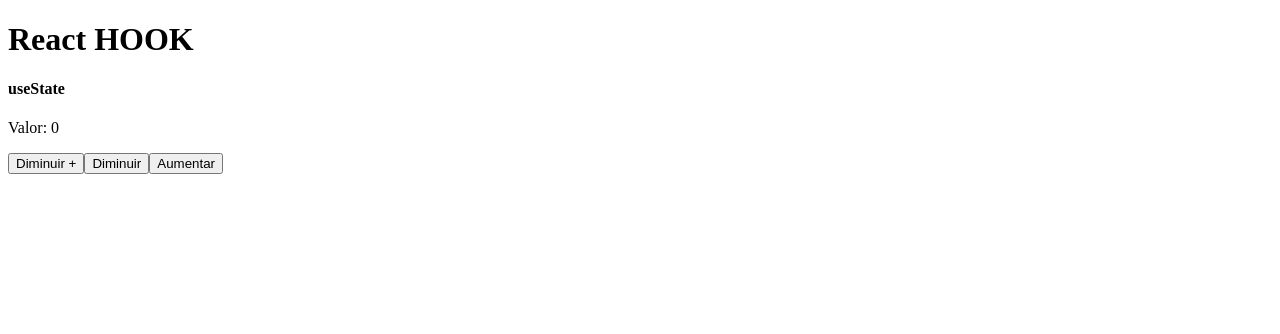
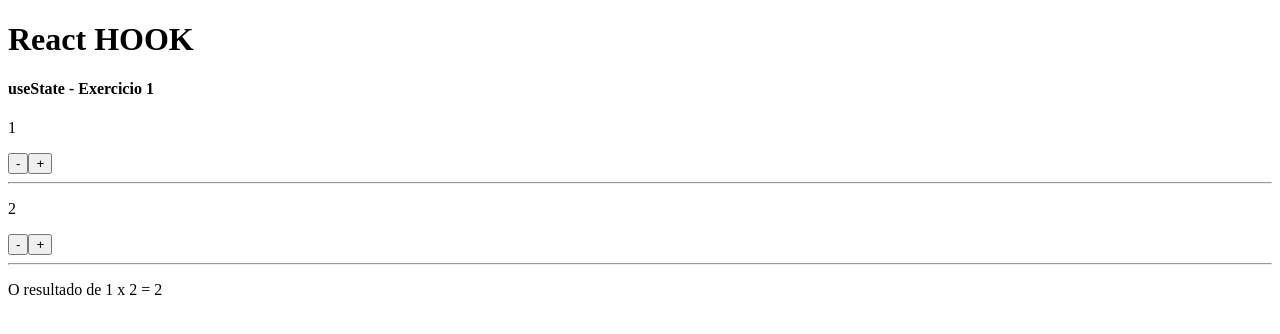
Before and after one commit to kayonulldreinull/react_next_hooks, a React (Vite) app: page / in a window 1280 px wide. Shown: the top 334 px of the page. Built offline with nearby package versions, Linux system fonts and the light colour scheme.

Commit message:
03_hooks exercises

```diff
--- a/src/App.jsx
+++ b/src/App.jsx
@@ -1,7 +1,8 @@
 import React from 'react'
 
 // import HookState01 from './components/UseState_01'
-import HookState02 from './components/UseState_02'
+// import HookState02 from './components/UseState_02'
+import HookState03 from './components/UseState_03'
 
 export default() => {
 
@@ -9,7 +10,8 @@ export default() => {
     <>
       <h1>React HOOK</h1>
       {/* <HookState01 /> */}
-      <HookState02 />
+      {/* <HookState02 /> */}
+      <HookState03 />
     </>
   )
 }
--- /dev/null
+++ b/src/components/UseState_03.jsx
@@ -0,0 +1,42 @@
+import React from "react";
+import { useState } from "react";
+
+export default () => {
+  const [valor1, setValor1] = useState(1);
+  const [valor2, setValor2] = useState(2);
+
+  function diminuir() {
+    setValor1((v) => v - 1);
+  }
+  function aumentar() {
+    setValor1((v) => v + 1);
+  }
+
+  function diminuir_2() {
+    setValor2((v) => v - 1);
+  }
+  function aumentar_2() {
+    setValor2((v) => v + 1);
+  }
+
+  return (
+    <>
+      <h4>useState - Exercicio 1</h4>
+      <p>{valor1}</p>
+      <button onClick={diminuir}>-</button>
+      <button onClick={aumentar}>+</button>
+
+      <hr />
+
+      <p>{valor2}</p>
+      <button onClick={diminuir_2}>-</button>
+      <button onClick={aumentar_2}>+</button>
+
+      <hr />
+
+      <p>
+        O resultado de {valor1} x {valor2} = {valor1 * valor2}
+      </p>
+    </>
+  );
+};
```
